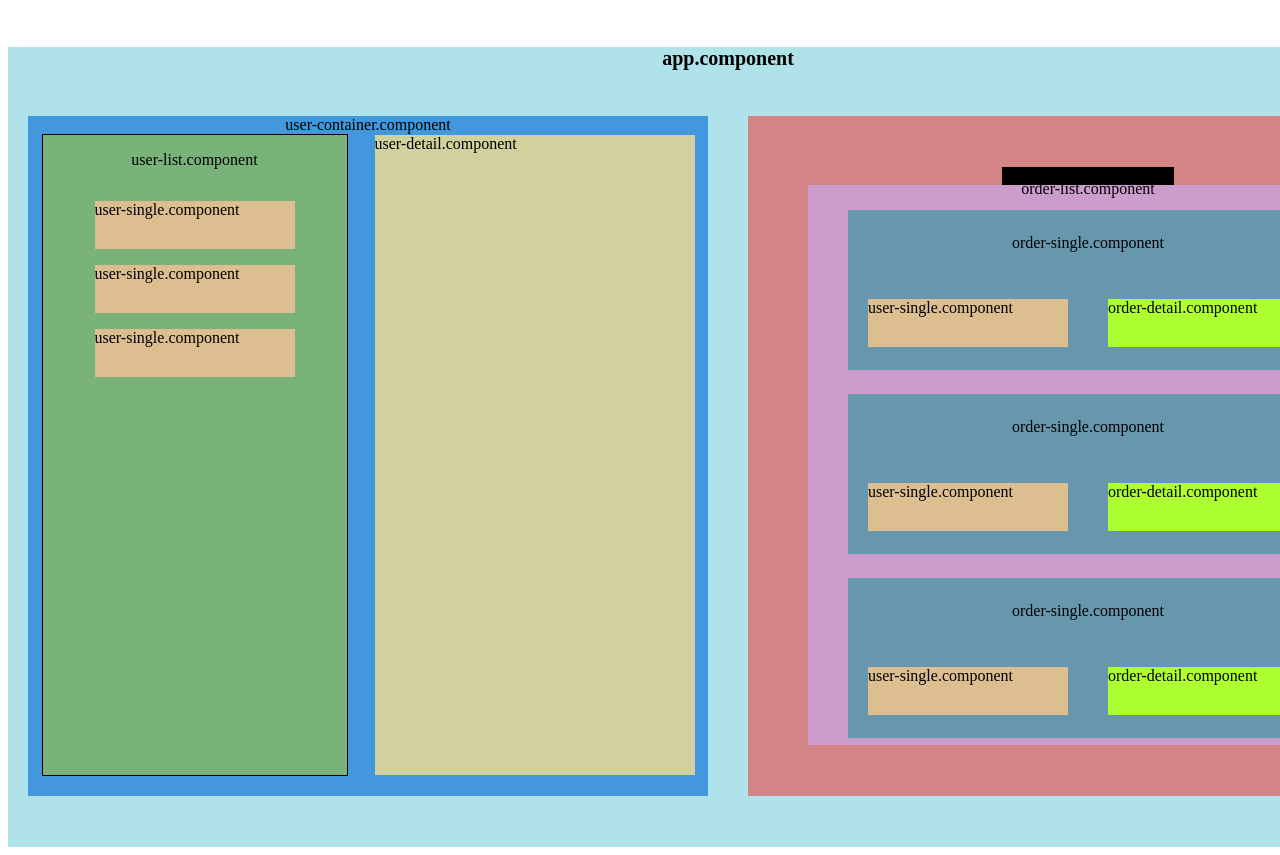
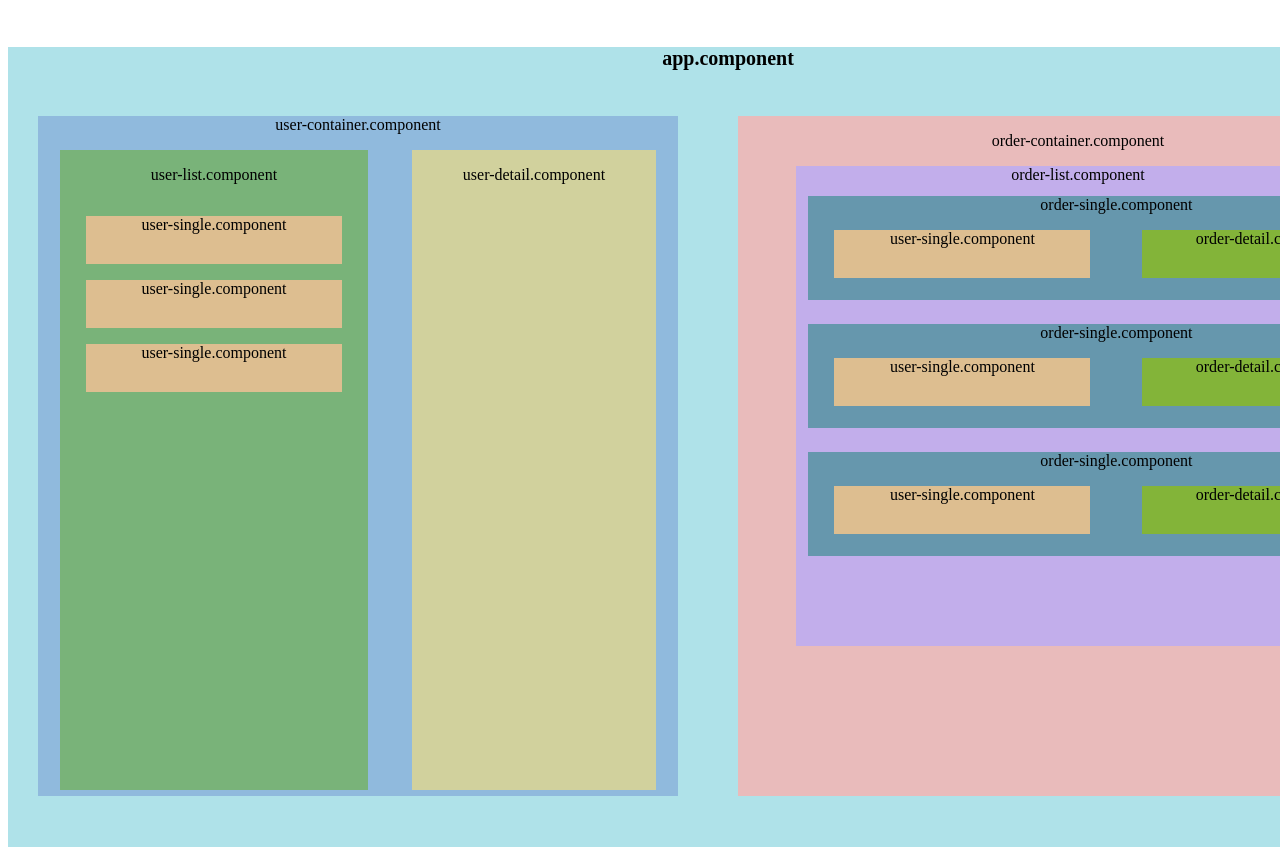
Before and after one commit to KosmosLock42/Esercizi_Angular, an Angular app: page / in a window 1280 px wide. Shown: the top 855 px of the page. Built offline with nearby package versions, Linux system fonts and the light colour scheme.

Commit message:
ex1 complete

```diff
--- a/src/app/order-container/order-container.component.css
+++ b/src/app/order-container/order-container.component.css
@@ -1,27 +1,29 @@
 
 
-p{
+.userlist p{
     text-align: center;
     font-size: 16;
      margin: 0;
-     background-color: black;
+
 }
 
-.userlist{
-    background-color: rgb(211, 132, 132);
+.help{
+    background-color: rgb(233, 187, 187);
     height: 85vh;
     width: 85vh;
     display: flex;
-    text-align: start;
+    text-align: center;
+    flex-direction: column;
+    justify-content: flex-start;
 
 
 
 }
 
-div{
+.something{
     display: flex;
     flex-direction: column;
-    justify-content: center;
+    justify-content: flex-start;
     align-items: center;
 
 }
--- a/src/app/order-container/order-container.component.html
+++ b/src/app/order-container/order-container.component.html
@@ -1,8 +1,8 @@
 
-<div class="userlist">
+<div class="help">
 
     <p>order-container.component</p>
-<div class="schifo">
+<div class="something">
 <app-order-list>
 
 </app-order-list>
--- a/src/app/order-detail/order-detail.component.css
+++ b/src/app/order-detail/order-detail.component.css
@@ -1,5 +1,5 @@
 div{
-    background-color:greenyellow;
-    width: 25vh;
+    background-color:rgb(131, 180, 57);
+    width: 20vw;
     height: 6vh;
 }
--- a/src/app/order-list/order-list.component.css
+++ b/src/app/order-list/order-list.component.css
@@ -4,11 +4,16 @@
 }
 
 .main{
-    background-color: rgb(204, 156, 204);
-    height: 70vh;
-    width: 70vh;
+    background-color: rgb(194, 174, 235);
+    height: 60vh;
+    width: 44vw;
     display: flex;
     flex-direction: column;
-    justify-content: center;
-    align-items: center;
+    justify-items: flex-end;
+    align-content: center;
 }
+
+.boxes{
+    display: flex;
+  flex-direction: column;
+}
--- a/src/app/order-list/order-list.component.html
+++ b/src/app/order-list/order-list.component.html
@@ -2,9 +2,10 @@
 
 <p>order-list.component</p>
 
+<div class="boxes">
 
 <app-order-single></app-order-single>
 <app-order-single></app-order-single>
 <app-order-single></app-order-single>
-
 </div>
+</div>
--- a/src/app/order-single/order-single.component.css
+++ b/src/app/order-single/order-single.component.css
@@ -1,21 +1,29 @@
 .main{
     display: flex;
     flex-direction: column;
-    justify-content: space-around;
+    align-self: center;
     background-color: rgb(102, 151, 173);
-    width: 60vh;
-    height: 20vh;
+    width: 77vh;
+    height: 13vh;
     margin: 1.5vh;
+
+
 
 
 }
 
 p{
     text-align: center;
+    margin: 0;
 }
 
 .boxes{
     display: flex;
     justify-content: space-around;
+    align-items: stretch;
     height: 10vh;
+    padding: 0;
+    margin: 0;
+    height: 100%;
+
 }
--- a/src/app/user-container/user-container.component.css
+++ b/src/app/user-container/user-container.component.css
@@ -2,17 +2,17 @@
 
 p{
     text-align: center;
-    font-size: 16;
-    margin: 0;
+    margin-top: 0;
+
 }
 
 .userlist{
-    background-color: rgb(66, 151, 221);
+    background-color: rgb(144, 186, 221);
     height: 85vh;
-    width: 85vh;
+    width: 50vw;
 }
 
-.schifo{
+.spasso{
     display: flex;
     flex-direction: row;
     justify-content: space-around;
--- a/src/app/user-container/user-container.component.html
+++ b/src/app/user-container/user-container.component.html
@@ -2,7 +2,7 @@
 <div class="userlist">
 
     <p>user-container.component</p>
-<div class="schifo">
+<div class="spasso">
 <app-user-list>
 
 </app-user-list>
--- a/src/app/user-detail/user-detail.component.css
+++ b/src/app/user-detail/user-detail.component.css
@@ -1,9 +1,9 @@
 .meow{
     background-color: rgb(209, 209, 157);
     height: 80vh;
-    width: 40vh;
+    width: 19vw;
+    display: flex;
+    justify-content: center;
+
+
 }
-
-p{
-    margin:0;
-}
--- a/src/app/user-list/user-list.component.css
+++ b/src/app/user-list/user-list.component.css
@@ -1,19 +1,25 @@
 .main{
     background-color: rgb(121, 179, 121);
     height: 80vh;
-    width: 38vh;
-    border: solid 1px black;
+    width: 24vw;
+    justify-content: flex-start;
+    display: flex;
+    align-items: center;
+    flex-direction: column;
+
+
+
 }
 
 p{
-    text-align: center;
-
+  text-align: justify;
 }
 
 .child{
   display: flex;
   justify-content: center;
   flex-direction: column;
+  align-items: center;
   width: 100%;
-  align-items: center;
+
 }
--- a/src/app/user-single/user-single.component.css
+++ b/src/app/user-single/user-single.component.css
@@ -1,6 +1,12 @@
 div{
     background-color: rgb(221, 190, 144);
     height: 6vh;
-    width: 25vh;
+    width: 20vw;
     border: 20px;
+
 }
+
+p{
+    text-align: center;
+    text-justify: center;
+}
```
